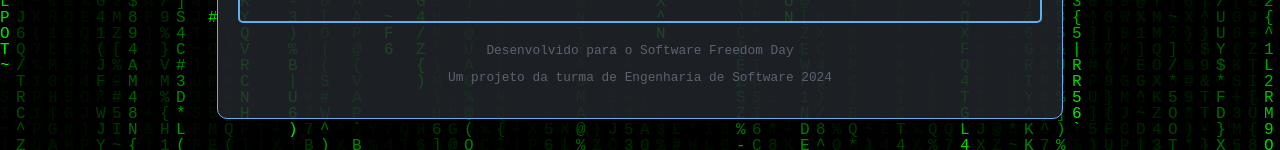
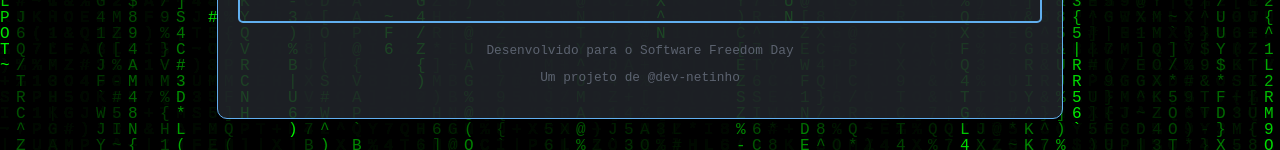
Before and after one commit to ikki157/Esmaga-Bug, a plain HTML site: page index.html in a window 1280 px wide. Shown: the part 650-800 px from the top of the page. Drawn offline with Linux system fonts and the light colour scheme.

Commit message:
correção no index

```diff
--- a/index.html
+++ b/index.html
@@ -24,7 +24,7 @@
 
         <div class="footer">
             <p>Desenvolvido para o Software Freedom Day</p>
-            <p>Um projeto da turma de Engenharia de Software 2024</p>
+            <p>Um projeto de @dev-netinho</p>
         </div>
     </div>
 
```
